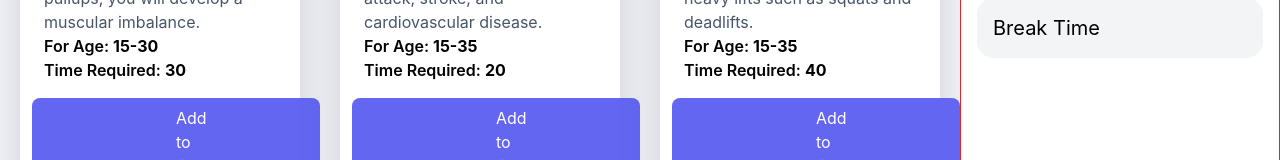
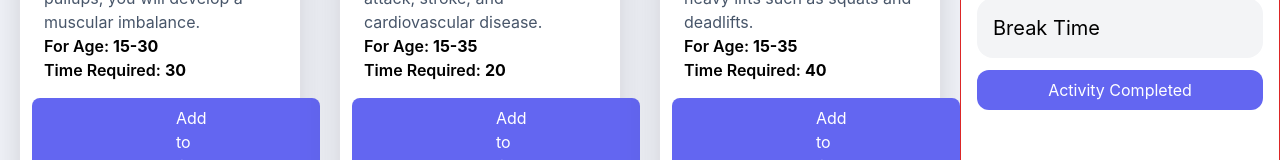
Before and after one commit to Sakibzaman/my-ultra-active-club, a React (Create React App) app: page / in a window 1280 px wide. Shown: the part 484-644 px from the top of the page. Built offline with nearby package versions, Linux system fonts and the light colour scheme.

Commit message:
activity completed button added

```diff
--- a/src/components/Home/VerticalBar/ExerciseDetails.js
+++ b/src/components/Home/VerticalBar/ExerciseDetails.js
@@ -11,6 +11,9 @@ const ExerciseDetails = () => {
         <div className="mt-5 p-4 text-xl rounded-2xl bg-gray-100">
           <h1>Break Time</h1>
         </div>
+        <button className="bg-indigo-500 rounded-xl text-white w-full my-3 py-2">
+          Activity Completed
+        </button>
       </div>
     </div>
   );
```
